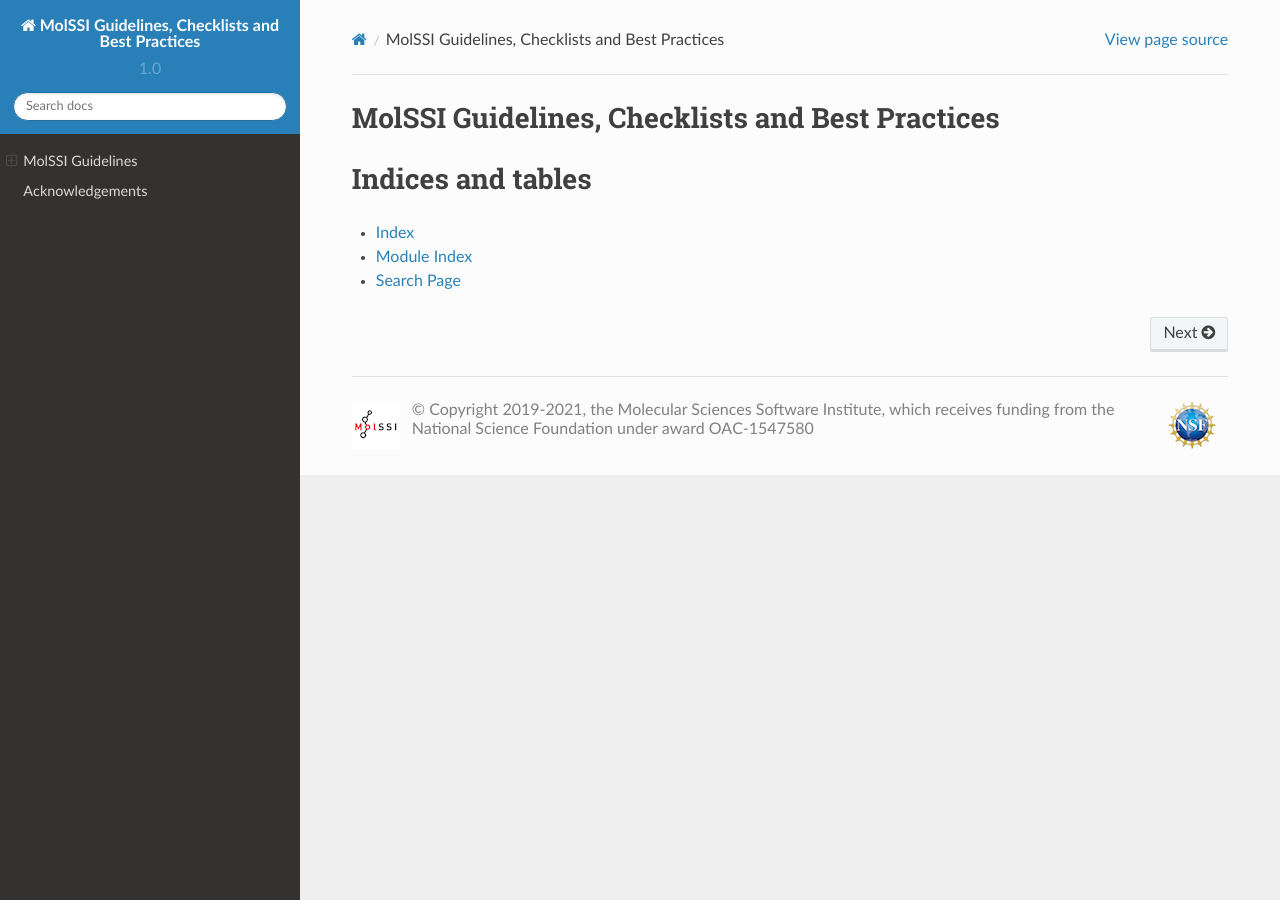
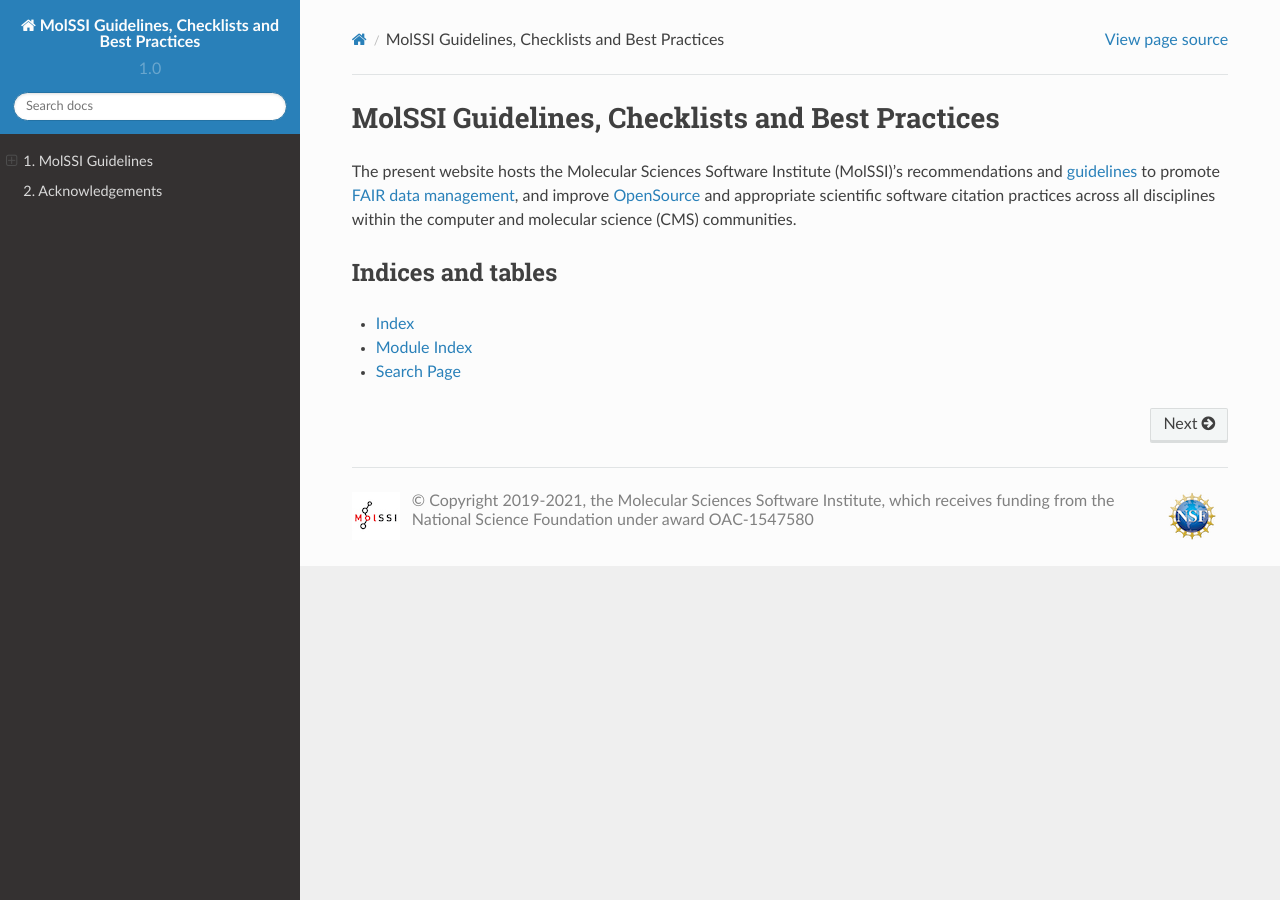
Before and after one commit to paulsaxe/molssi-guidelines, a Sphinx documentation site: the page built from docs/index.rst, in a window 1280 px wide. Built offline with Sphinx 7.4.7 and the Read the Docs theme 2.0.0, drawn with Linux system fonts in a browser that asks for light colours.

```diff
--- a/docs/acknowledgements.rst
+++ b/docs/acknowledgements.rst
@@ -3,7 +3,7 @@
 ****************
 
 The MolSSI guidelines were developed by the MolSSI |molssi|, which is funded in
-part by the National Science Foundation |nsf| under grant award
+part by the National Science Foundation |nsf| under grant awards
 OAC-1547580 and CHE-2136142. This work could not have been done without their support!
 Thanks!
 
--- a/docs/guidelines/index.rst
+++ b/docs/guidelines/index.rst
@@ -3,6 +3,7 @@
 *****************
 MolSSI Guidelines
 *****************
+The following list summarizes the list of available MolSSI guidelines.
 
 .. toctree::
     :maxdepth: 5
--- a/docs/index.rst
+++ b/docs/index.rst
@@ -1,10 +1,16 @@
+************************************************
 MolSSI Guidelines, Checklists and Best Practices
-================================================
+************************************************
+The present website hosts the Molecular Sciences Software Institute (MolSSI)'s recommendations and
+:ref:`guidelines<guidelines>` to promote `FAIR data management <https://doi.org/10.1038/sdata.2016.18>`_, and
+improve `OpenSource <https://opensource.org/osd>`_ and appropriate scientific software citation
+practices across all disciplines within the computer and molecular science (CMS) communities.
 
 .. toctree::
     :maxdepth: 5
     :titlesonly:
     :hidden:
+    :numbered: 4
 
     guidelines/index
     acknowledgements
```
Also changed, not shown: docs/guidelines/zenodo/zenodo_publishing.rst (+36 -27 lines), docs/guidelines/ml/index.rst (line endings or trailing spaces).
